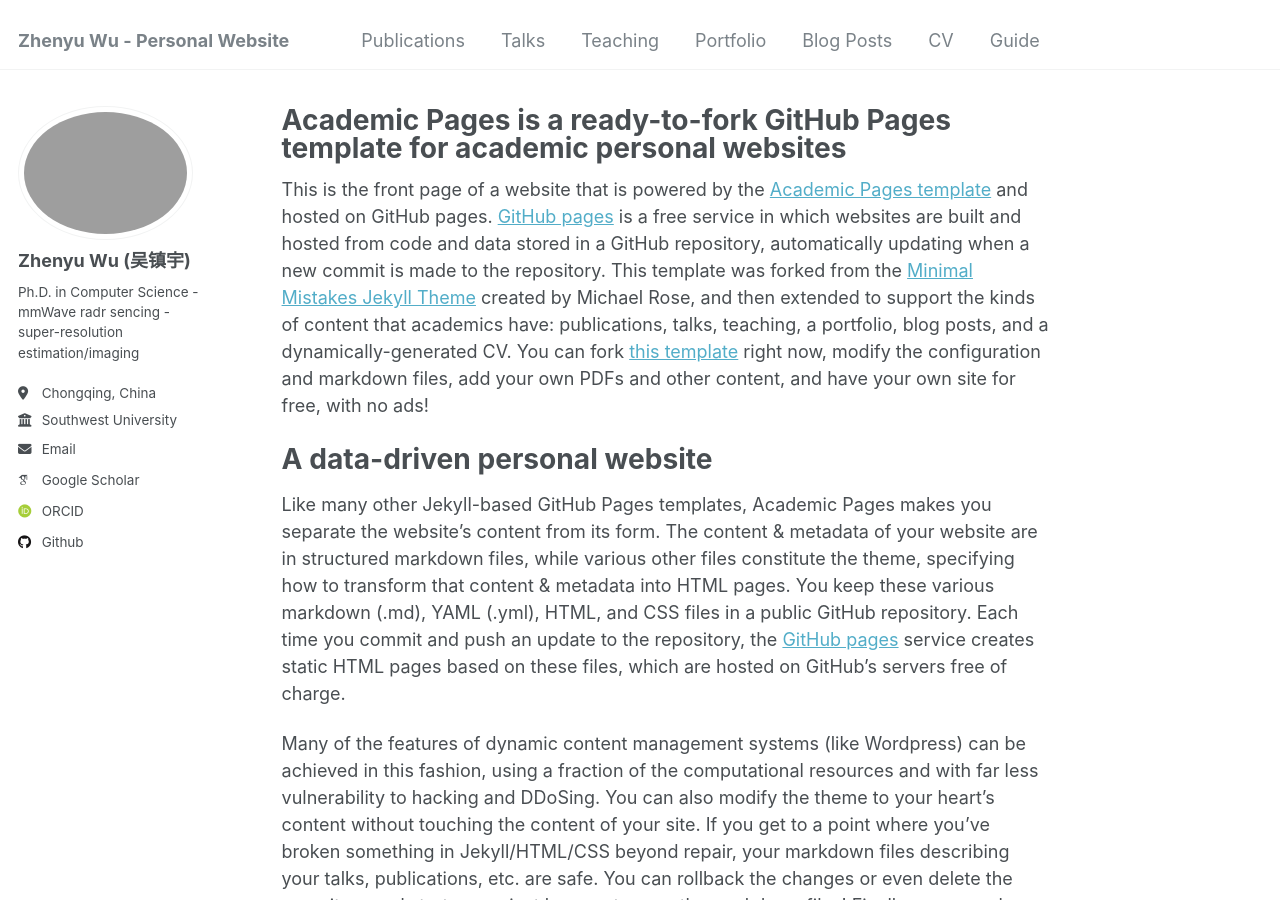
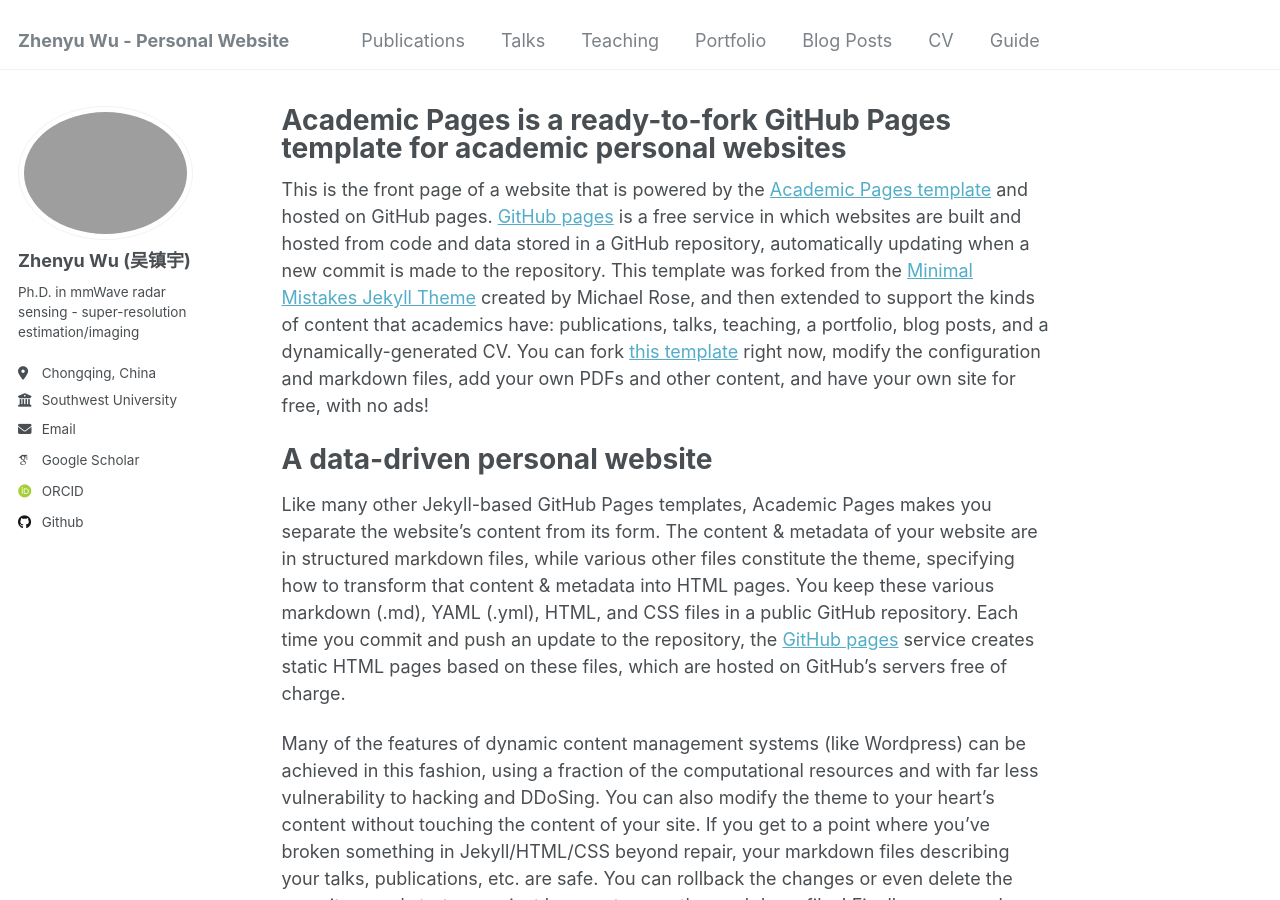
Before and after one commit to Zhenyu98/Zhenyu98.github.io, a Jekyll site: the page built from _pages/about.md, in a window 1280 px wide and 900 px high. Built offline with Jekyll 4.4.1, drawn with Linux system fonts in a browser that asks for light colours; some web fonts are replaced.

Commit message:
Update _config.yml

```diff
--- a/_config.yml
+++ b/_config.yml
@@ -24,7 +24,7 @@
   avatar           : "profile.jpg"
   name             : "Zhenyu Wu (吴镇宇)"
   pronouns         : # example: "she/her"
-  bio              : "Ph.D. in Computer Science - mmWave radr sencing - super-resolution estimation/imaging"
+  bio              : "Ph.D. in mmWave radar sensing - super-resolution estimation/imaging"
   location         : "Chongqing, China"
   employer         : "Southwest University"
   uri              : # URL
```
